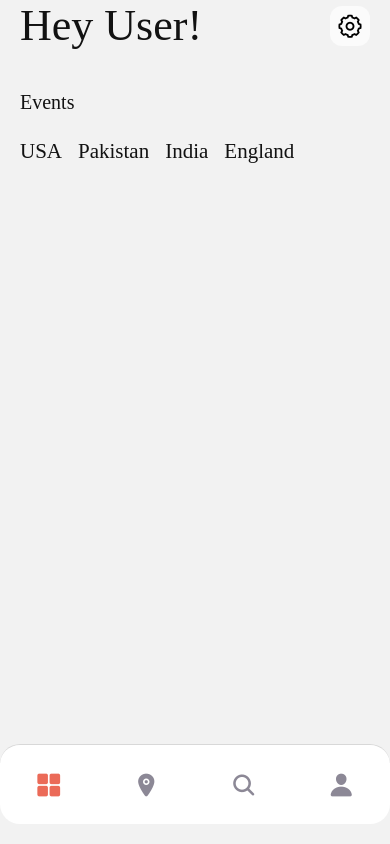
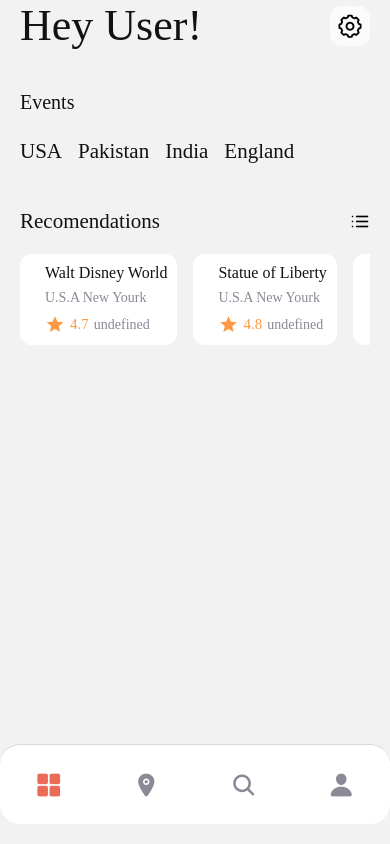
Before and after one commit to lDereQl/SEProject2_0, a React Native app: screen /Home in a window 390 px wide. Built offline with nearby package versions, Linux system fonts and the light colour scheme; grey boxes are pictures that could not be loaded.

Commit message:
KAN-20 Making a slyder prototype

```diff
--- a/components/Home/Recomendations.jsx
+++ b/components/Home/Recomendations.jsx
@@ -1,10 +1,11 @@
-import { View, StyleSheet, FlatList } from 'react-native'
+import { View, StyleSheet, FlatList, TouchableOpacity } from 'react-native'
 import React from 'react'
 import { useNavigation } from '@react-navigation/native'
 import reusable from '../Reusable/reusable.style';
 import ReusableText from '../Reusable/ReusableText';
-import { TEXT, COLORS } from '../../constants/theme';
+import { TEXT, COLORS, SIZES } from '../../constants/theme';
 import { Feather } from '@expo/vector-icons';
+import { ReusableTile } from '..';
 
 const Recomendations = () => {
     const navigation = useNavigation();
@@ -13,6 +14,7 @@ const Recomendations = () => {
             "_id": "64c631650298a05640539adc",
             "country_id": "64c62bfc65af9f8c969a8d04",
             "title": "Walt Disney World",
+            "location": "U.S.A New Yourk",
             "imageUrl": "https://d326fntlu7tb1e.cloudfront.net/uploads/731e1f89-c028-43ef-97ee-8beabde696b6-vinci_01_disney.jpg",
             "rating": 4.7,
             "review": "1204 Reviews"
@@ -21,6 +23,7 @@ const Recomendations = () => {
             "_id": "64d062a3de20d7c932f1f70a",
             "country_id": "64c62bfc65af9f8c969a8d04",
             "title": "Statue of Liberty",
+            "location": "U.S.A New Yourk",
             "imageUrl": "https://d326fntlu7tb1e.cloudfront.net/uploads/c3a8b882-b176-47f0-aec5-a0a49bf42fcd-statue-of-liberty-1.webp",
             "rating": 4.8,
             "review": "1452 Reviews"
@@ -29,6 +32,7 @@ const Recomendations = () => {
             "_id": "64d09e3f364e1c37c8b4b13c",
             "country_id": "64c62bfc65af9f8c969a8d04",
             "title": "Golden Gate Bridge",
+            "location": "U.S.A New Yourk",
             "imageUrl": "https://d326fntlu7tb1e.cloudfront.net/uploads/7b7b76aa-bbe0-4ca4-b52f-e2b82afa3a77-Golden-Gate-Bridge-San-Francisco.webp",
             "rating": 4.6,
             "review": "2145 Reviews"
@@ -37,6 +41,7 @@ const Recomendations = () => {
             "_id": "64d09f90364e1c37c8b4b140",
             "country_id": "64c62bfc65af9f8c969a8d04",
             "title": "Yellowstone National Park",
+            "location": "U.S.A New Yourk",
             "imageUrl": "https://d326fntlu7tb1e.cloudfront.net/uploads/f3f44363-f250-4002-88a8-19fe79169cc7-geyser-yelowstone-burst_h.webp",
             "rating": 4.8,
             "review": "24455 Reviews"
@@ -44,6 +49,7 @@ const Recomendations = () => {
         {
             "_id": "64d30f789d008909fa8b7ce5",
             "country_id": "64d2fd32618522e2fb342eec",
+            "location": "U.S.A New Yourk",
             "imageUrl": "https://d326fntlu7tb1e.cloudfront.net/uploads/f3f44363-f250-4002-88a8-19fe79169cc7-geyser-yelowstone-burst_h.webp",
             "title": "Yellowstone National Park",
             "rating": 4.8,
@@ -78,7 +84,7 @@ const Recomendations = () => {
             contentContainerStyle={{columnGap: SIZES.medium}}
             showsHorizontalScrollIndicator={false}
             renderItem={({item}) => (
-                <Text>{item.title}</Text>
+                <ReusableTile item={item} onPress={()=>{}}/>
             )}
         />
     </View>
--- /dev/null
+++ b/components/Reusable/Rating.jsx
@@ -0,0 +1,31 @@
+import { StyleSheet, Text, View } from 'react-native'
+import React from 'react'
+import reusable from './reusable.style'
+import { MaterialCommunityIcons } from '@expo/vector-icons'
+import WidthSpacer from './WidthSpacer'
+import ReusableText from './ReusableText'
+import { COLORS } from '../../constants/theme'
+
+const Rating = ({rating}) => {
+  return (
+    <View style={reusable.rowWithSpace('flex-start')}>
+        <MaterialCommunityIcons
+            name='star'
+            size={20}
+            color={'#FD9942'}
+        />
+        <WidthSpacer width = {5}/>
+
+        <ReusableText
+              text={rating}
+              family={"medium"}
+              size={15}
+              color={'#FD9942'}
+            />
+    </View>
+  )
+}
+
+export default Rating
+
+const styles = StyleSheet.create({})
--- a/components/Reusable/ReusableTile.jsx
+++ b/components/Reusable/ReusableTile.jsx
@@ -1,14 +1,18 @@
-import { View, Text, StyleSheet } from 'react-native'
+import { View, Text, StyleSheet, TouchableOpacity } from 'react-native'
 import React from 'react'
+import reusable from './reusable.style'
 import { COLORS, SIZES, TEXT } from '../../constants/theme'
-import NetworkImage from './NetworkImage'
-import WidthSpacer from './WidthSpacer'
-import ReusableText from './ReusableText'
-import HeightSpacer from './HeightSpacer'
+import {
+  NetworkImage,
+  WidthSpacer,
+  ReusableText,
+  HeightSpacer,
+  Rating,
+} from '../../components/index'
 
-const ReusableTile = ({item}) => {
+const ReusableTile = ({item, onPress}) => {
   return (
-    <TouchableOPacity style = {style.container}>
+    <TouchableOpacity style = {style.container} onPress={onPress}>
         <View style={reusable.rowWithSpace('flex-start')}>
             <NetworkImage
                 source={item.imageUrl}
@@ -30,15 +34,27 @@ const ReusableTile = ({item}) => {
               <HeightSpacer height={8}/>
 
               <ReusableText
-              text={item.title}
+                text={item.location}
                 family={"medium"}
-              size={SIZES.medium}
-              color={COLORS.black}
+                size={14}
+                color={COLORS.gray}
               />
 
+              <HeightSpacer height={8}/>
+
+              <View style={reusable.rowWithSpace('flex-start')}>
+                <Rating rating={item.rating}/>
+                <WidthSpacer width={5}/>
+                <ReusableText
+                  text={`${item.reviews}`}
+                  family={"medium"}
+                  size={14}
+                  color={COLORS.gray}
+                />
               </View>
             </View>
-    </TouchableOPacity>
+        </View>
+    </TouchableOpacity>
   )
 }
 
--- a/components/index.js
+++ b/components/index.js
@@ -6,6 +6,7 @@ import Country from "./Titles/Country/Country";
 import NetworkImage from "./Reusable/NetworkImage";
 import Recomendations from "./Home/Recomendations";
 import ReusableTile from "./Reusable/ReusableTile";
+import Rating from "./Reusable/Rating";
 
 export {
     ReusableText,
@@ -15,5 +16,6 @@ export {
     Places,
     Country,
     NetworkImage,
-    Recomendations
+    Recomendations,
+    Rating
 }
--- a/screens/home/HomeScreen.jsx
+++ b/screens/home/HomeScreen.jsx
@@ -1,6 +1,6 @@
 import { View, SafeAreaView, TouchableOpacity } from 'react-native';
 import reusable  from '../../components/Reusable/reusable.style'
-import {ReusableText, HeightSpacer, Places} from '../../components'
+import {ReusableText, HeightSpacer, Places, Recomendations} from '../../components'
 import { SIZES, COLORS } from '../../constants/theme'
 import { AntDesign } from "@expo/vector-icons"
 import home from './home.style';
@@ -39,6 +39,8 @@ const HomeScreen = ({ navigation }) => {
 
           <HeightSpacer height={15}/>
 
+          <Recomendations/>
+
         </View>
       </SafeAreaView>
     );
```
Lines whose indentation alone changed are shown as unchanged.
